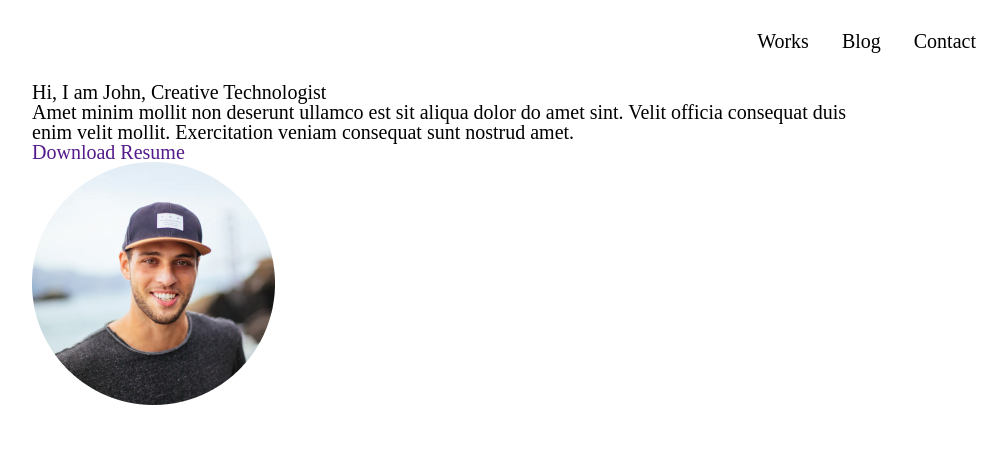
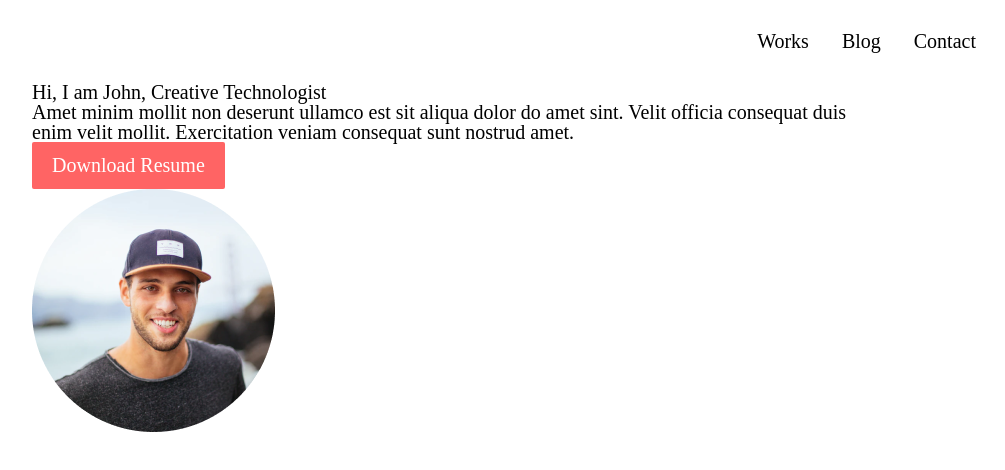
Before and after one commit to strokeaback/John_Web_page, a website: page #src/index.html in a window 1280 px wide. Shown: the whole page, without its empty margins (180-1185 px from the left). Drawn offline with nearby package versions, Linux system fonts and the light colour scheme; files that its build step writes are made by us from their sources.

Commit message:
Добавил стилей для btn

```diff
--- a/#src/scss/forms.scss
+++ b/#src/scss/forms.scss
@@ -18,10 +18,22 @@
 
 //<BUTTONS (a.btn+tab)>====================================================================================================
 .btn {
+	background-color: #FF6464;
+	border-radius: 2px;
+	height: 47px;
+	color: white;
+	font-weight: 500;
+	font-size: 20px;
+	line-height: 29 / 20 * 100%;
 	display: inline-flex;
-	padding: 0px 0px;
+	align-items: center;
+	justify-content: center;
+	text-align: center;
+	padding: 0px 20px;
+	transition: background-color 0.3s ease 0s;
 	@media (min-width: 992px) {
 		&:hover {
+			background-color: #d95757;
 		}
 	}
 	&._fw {
--- a/#src/scss/home.scss
+++ b/#src/scss/home.scss
@@ -1,3 +1,37 @@
 //====================================================================================================
+.hello {
+  &__container {
 
+  }
+
+  &__content {
+
+  }
+
+  &__title {
+
+  }
+
+  &__text {
+
+  }
+
+  &__btn {
+
+  }
+
+  &__avavtar {
+
+  }
+}
+
+.title {
+
+}
+.text {
+
+}
+.btn {
+
+}
 //====================================================================================================
```
Also changed, not shown: John/css/style.css, John/css/style.min.css.
